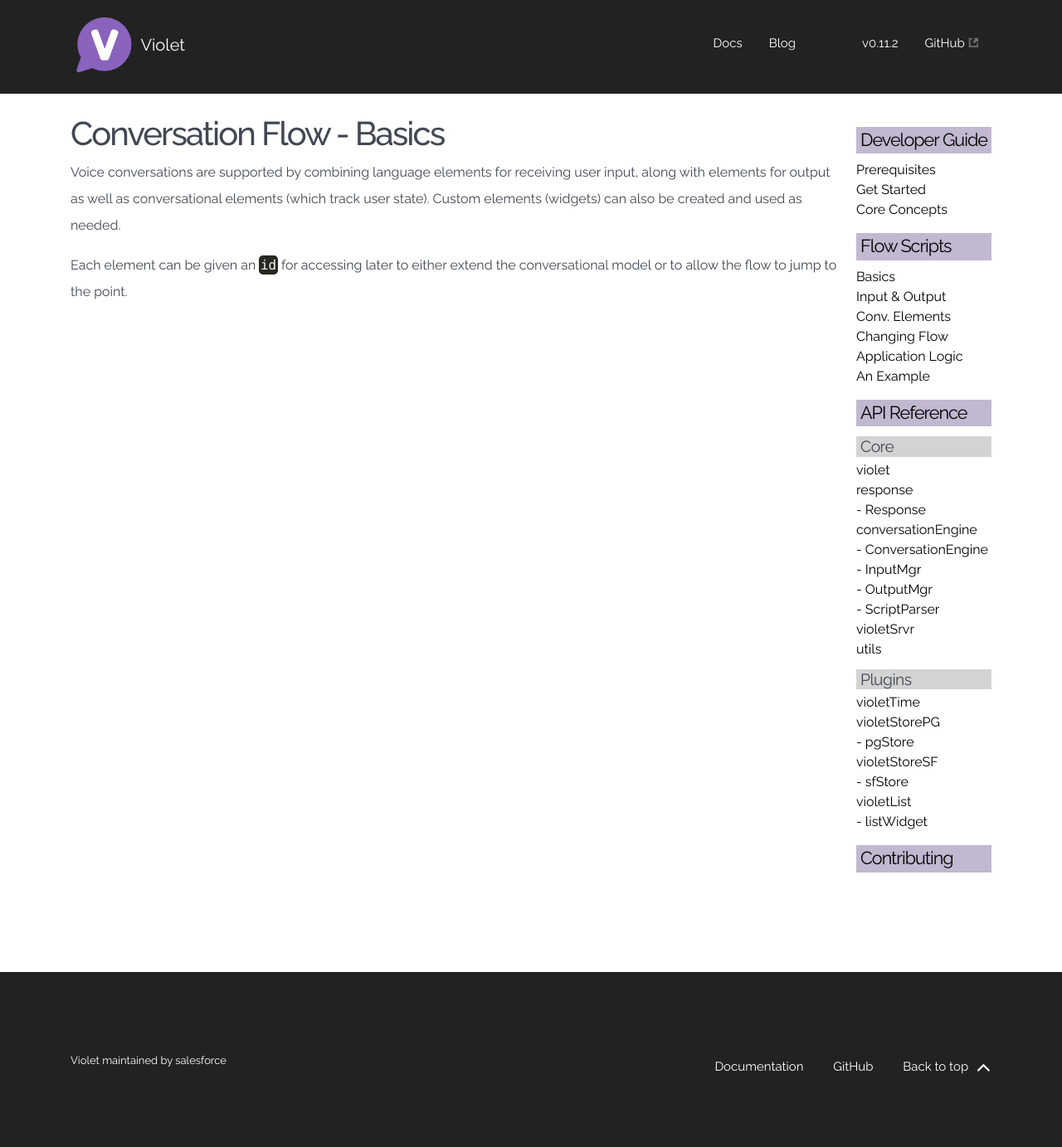
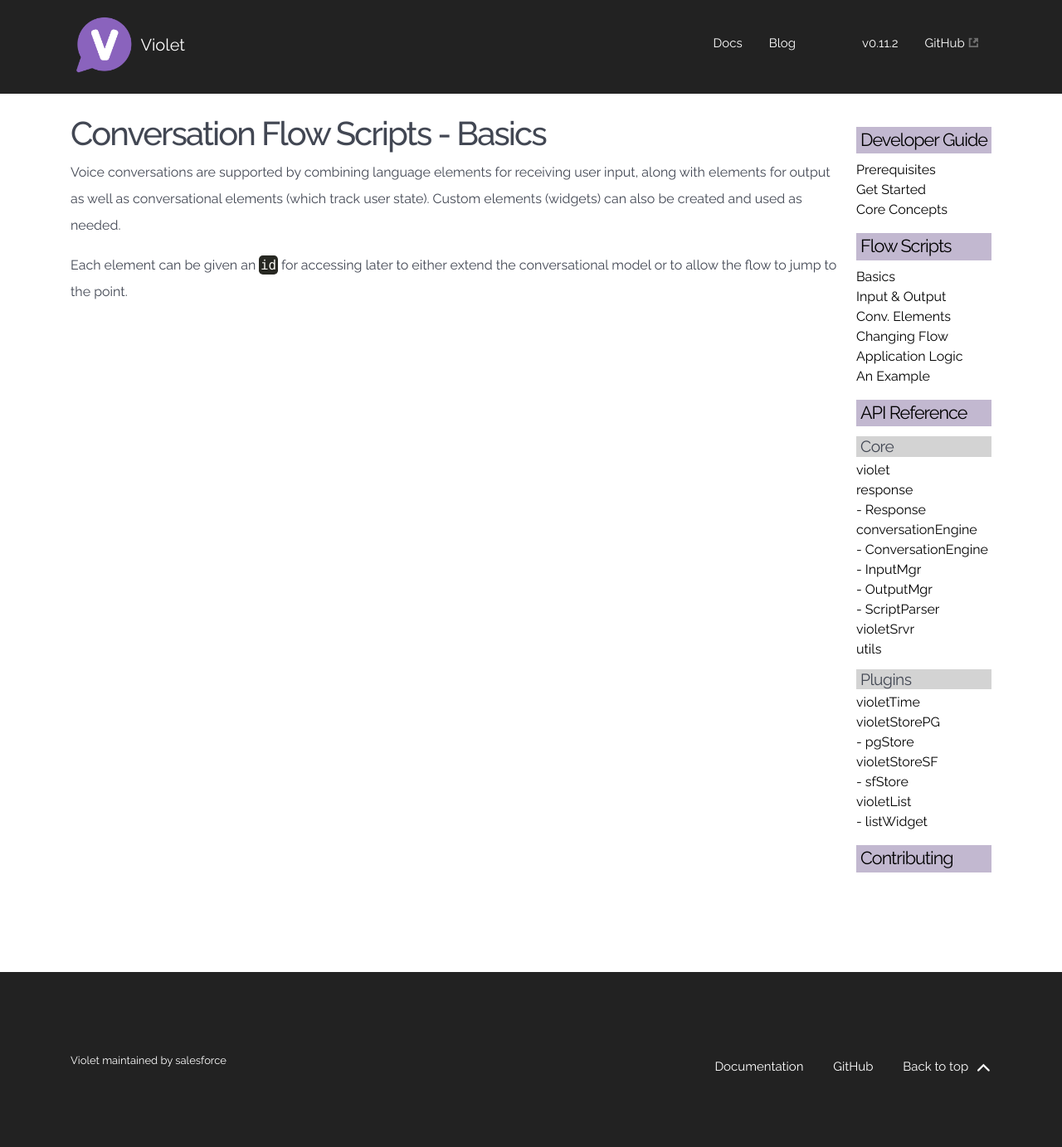
Before and after one commit to salesforce-misc/HelloViolet.ai, a Jekyll site: the page built from docs/conversation-flow-basics.md, in a window 1280 px wide. Shown: the whole page at 83% size. Built offline with Jekyll 4.4.1, drawn with Linux system fonts in a browser that asks for light colours; nearby versions of some CDN libraries; some web fonts are replaced.

Commit message:
Webiste update

```diff
--- a/docs/conversation-flow-basics.md
+++ b/docs/conversation-flow-basics.md
@@ -1,8 +1,8 @@
 ---
 layout: docs
-title: Conversation Flow
+title: Conversation Flow Scripts
 ---
-# Conversation Flow - Basics
+# Conversation Flow Scripts - Basics
 
 Voice conversations are supported by combining language elements for receiving user input, along with elements for output as well as conversational elements (which track user state). Custom elements (widgets) can also be created and used as needed.
 
--- a/index.html
+++ b/index.html
@@ -48,7 +48,7 @@ layout: default
 
             <p>
               Violet is designed to easily build common Voice User Experience
-              Patterns using Conversational Flows and require minimal coding.
+              Patterns using <a href="/docs/conversation-flow-basics">Conversational Flows</a> and require minimal coding.
             </p>
           </div>
         </div>
@@ -76,7 +76,7 @@ layout: default
               <h6 class="card-subtitle text-muted">Samples</h6>
             </div>
             <p>
-              Examine one of our built-out samples to get ideas on how to build scripts.
+              Examine one of our <a href="https://github.com/salesforce/violet-samples">built-out samples</a> to get ideas on how to build scripts.
               We are looking forward to hearing how you customize or create your own scripts.
             </p>
           </div>
```
Also changed, not shown: docs/contributing.md (+1 -1 lines).
